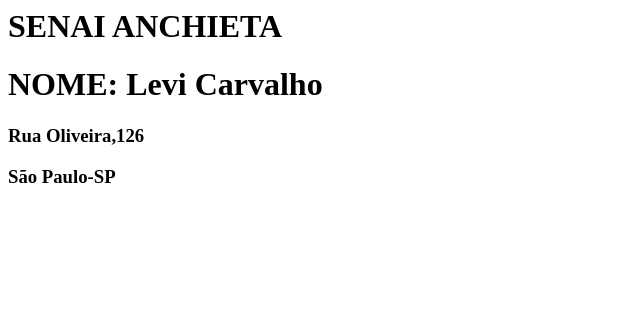
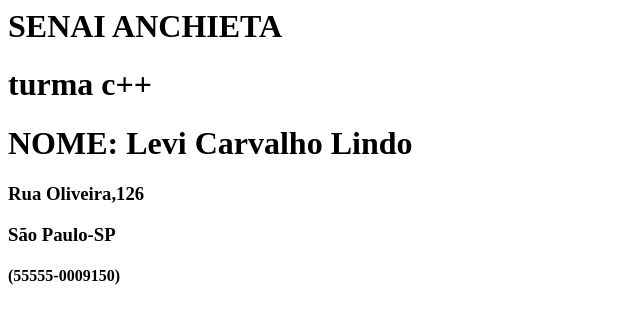
Before and after one commit to Leviiazzetta/turmac, a plain HTML site: page index.html in a window 1280 px wide. Shown: the whole page, without its empty margins (0-640 px from the left). Drawn offline with Linux system fonts and the light colour scheme.

Commit message:
bagunça

```diff
--- a/index.html
+++ b/index.html
@@ -4,8 +4,10 @@
 <head>
 <body>
 <h1>SENAI ANCHIETA</hi>
-<h1>NOME: Levi Carvalho</h1>
+<h1>turma c++
+<h1>NOME: Levi Carvalho Lindo</h1>
 <h3>Rua Oliveira,126</h3>
 <h3>São Paulo-SP</h3>
+<h4>(55555-0009150)<h4/>
 </body>
 </html>
```
Also changed, not shown: curso.html (added, +5 -0 lines).
